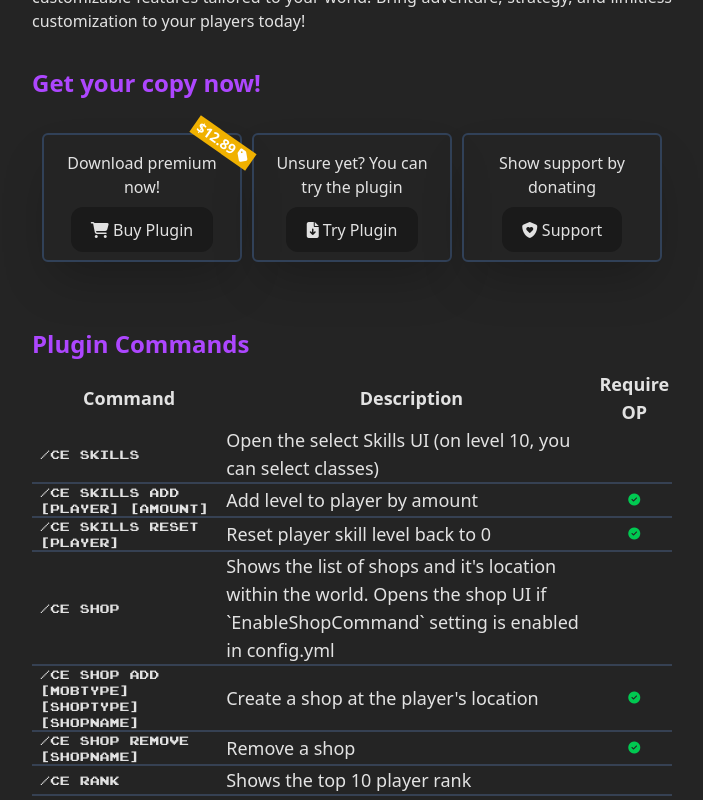
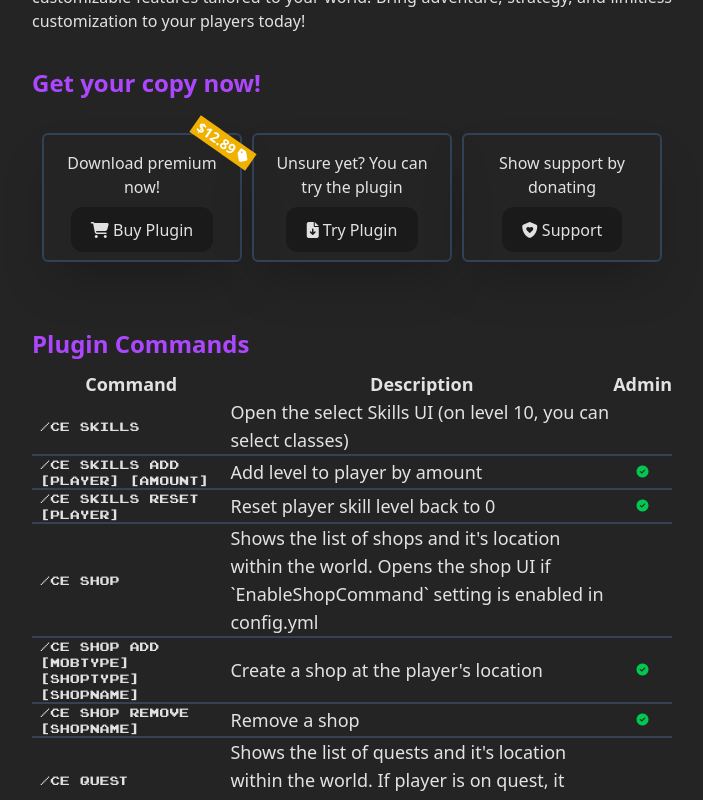
Before and after one commit to jaymar921/JHProjects-web, a React (Vite) app: page /ce3 in a window 1280 px wide. Both pictures are taken after a click on the button "Show Commands". Shown: the part 563-1363 px from the top of the page, without its empty margins (288-991 px from the left). Built offline with nearby package versions, Linux system fonts and the light colour scheme.

Commit message:
Modified Command List
Co-authored-by: MikaPiaChu921 <abellanapia9@gmail.com>

```diff
--- a/src/components/contants/custom_enchants_3/CE3Constants.js
+++ b/src/components/contants/custom_enchants_3/CE3Constants.js
@@ -156,6 +156,27 @@ export const CommandList = [
     requireOp: true,
   },
   {
+    command: "/ce quest",
+    description:
+      "Shows the list of quests and it's location within the world. If player is on quest, it shows the active quest details",
+    requireOp: false,
+  },
+  {
+    command: "/ce quest add",
+    description: "Create a new Quest",
+    requireOp: true,
+  },
+  {
+    command: "/ce quest remove",
+    description: "Remove an exisiting quest",
+    requireOp: true,
+  },
+  {
+    command: "/ce quest list",
+    description: "Shows the list of created quests",
+    requireOp: true,
+  },
+  {
     command: "/ce rank",
     description: "Shows the top 10 player rank",
     requireOp: false,
@@ -190,6 +211,11 @@ export const CommandList = [
     command: "/ce setting",
     description: "Modify plugin settings | may require admin access",
     requireOp: false,
+  },
+  {
+    command: "/ce reload",
+    description: "Soft reload plugin",
+    requireOp: true,
   },
 ];
 
--- a/src/components/page_components/CE3_CommandTableComponent.jsx
+++ b/src/components/page_components/CE3_CommandTableComponent.jsx
@@ -8,7 +8,7 @@ function CE3_CommandTableComponent() {
         <tr>
           <th className="text-xs md:text-lg">Command</th>
           <th className="text-xs md:text-lg">Description</th>
-          <th className="text-xs md:text-lg">Require OP</th>
+          <th className="text-xs md:text-lg">Admin</th>
         </tr>
       </thead>
       <tbody>
```
